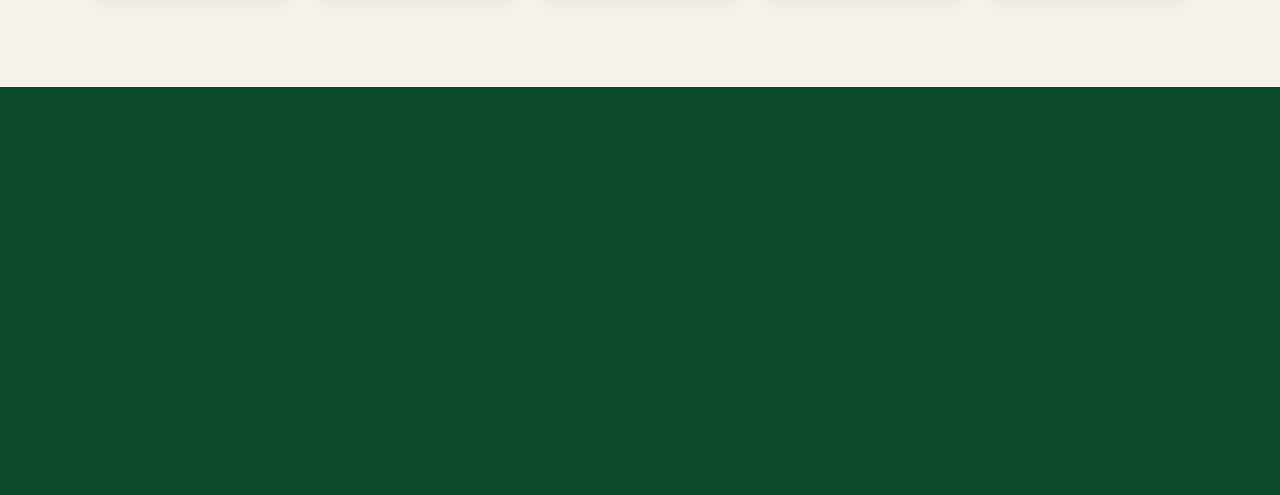
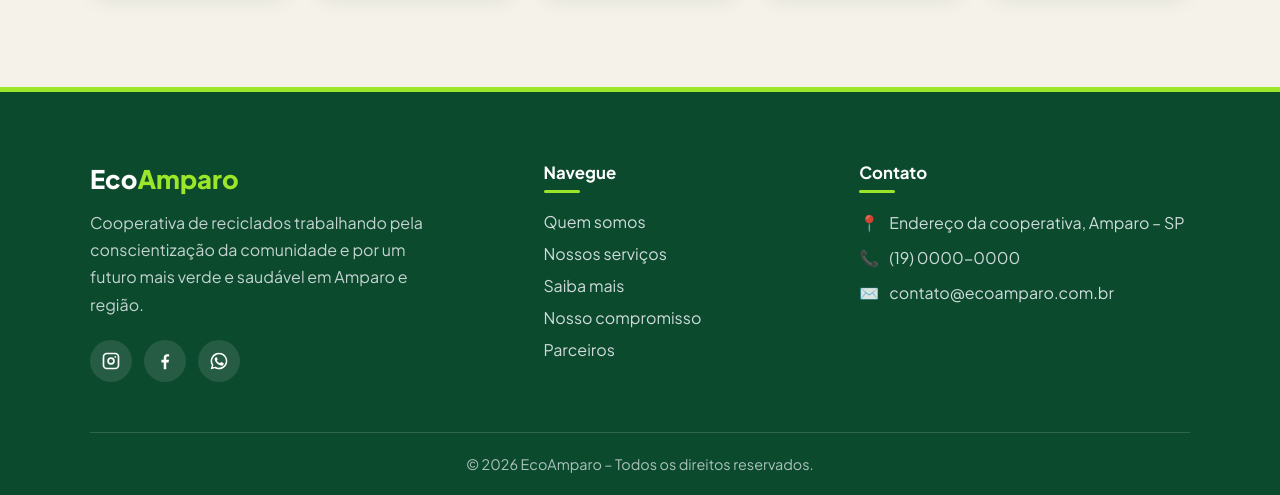
Before and after one commit to Jimi-45/projeto-coop-amp, a plain HTML site: page index.html in a window 1280 px wide. Shown: the part 4286-4781 px from the top of the page. Before the commit the page ends 4373 px from the top, so only its background shows below. Drawn offline with Linux system fonts and the light colour scheme.

Commit message:
Adicionar footer

```diff
--- a/app.js
+++ b/app.js
@@ -204,3 +204,8 @@ const observador = new IntersectionObserver((entradas) => {
     });
 }, { threshold: 0.2 });
 cards.forEach(card => observador.observe(card));
+
+//FOOTER
+
+// Atualiza o ano automaticamente
+    document.getElementById('ano').textContent = new Date().getFullYear();
--- a/index.html
+++ b/index.html
@@ -405,5 +405,58 @@
         </div>
     </section>
 
+    <!-- ===== FOOTER ===== -->
+
+    <footer class="rodape" id="contato">
+        <div class="rodape__container">
+
+        <div class="rodape__marca">
+            <h3>Eco<span>Amparo</span></h3>
+            <p>
+            Cooperativa de reciclados trabalhando pela conscientização da comunidade
+            e por um futuro mais verde e saudável em Amparo e região.
+            </p>
+            <div class="rodape__redes">
+            <!-- Troque o href pelos links reais -->
+            <a href="#" aria-label="Instagram" target="_blank" rel="noopener">
+                <svg viewBox="0 0 24 24"><path d="M7 2h10a5 5 0 0 1 5 5v10a5 5 0 0 1-5 5H7a5 5 0 0 1-5-5V7a5 5 0 0 1 5-5zm0 2a3 3 0 0 0-3 3v10a3 3 0 0 0 3 3h10a3 3 0 0 0 3-3V7a3 3 0 0 0-3-3H7zm5 3.5A4.5 4.5 0 1 1 7.5 12 4.5 4.5 0 0 1 12 7.5zm0 2A2.5 2.5 0 1 0 14.5 12 2.5 2.5 0 0 0 12 9.5zM17.2 6a1.1 1.1 0 1 1-1.1 1.1A1.1 1.1 0 0 1 17.2 6z"/></svg>
+            </a>
+            <a href="#" aria-label="Facebook" target="_blank" rel="noopener">
+                <svg viewBox="0 0 24 24"><path d="M13.5 22v-8.2h2.8l.5-3.3h-3.3V8.4c0-.9.4-1.7 1.8-1.7h1.6V3.9a20 20 0 0 0-2.4-.1c-2.4 0-4 1.5-4 4.1v2.6H7.7v3.3h2.8V22h3z"/></svg>
+            </a>
+            <a href="#" aria-label="WhatsApp" target="_blank" rel="noopener">
+                <svg viewBox="0 0 24 24"><path d="M12 2a10 10 0 0 0-8.6 15.1L2 22l5-1.3A10 10 0 1 0 12 2zm0 18.2a8.2 8.2 0 0 1-4.2-1.2l-.3-.2-3 .8.8-2.9-.2-.3A8.2 8.2 0 1 1 12 20.2zm4.5-6.1c-.2-.1-1.5-.7-1.7-.8s-.4-.1-.6.1-.6.8-.8 1-.3.2-.5.1a6.700 6.700 0 0 1-3.300-2.900c-.2-.4.2-.4.7-1.300a.5.5 0 0 0 0-.5c-.1-.1-.6-1.400-.8-1.900s-.4-.4-.6-.4h-.5a1 1 0 0 0-.7.3 3 3 0 0 0-.9 2.200 5.200 5.200 0 0 0 1.100 2.800 11.900 11.900 0 0 0 4.600 4.100c1.700.7 2.400.8 3.200.7a2.700 2.700 0 0 0 1.800-1.300 2.200 2.200 0 0 0 .2-1.300c-.1-.1-.3-.2-.5-.3z"/></svg>
+            </a>
+            </div>
+        </div>
+
+        <div>
+            <h4>Navegue</h4>
+            <ul>
+            <li><a href="#quem-somos">Quem somos</a></li>
+            <li><a href="#servicos">Nossos serviços</a></li>
+            <li><a href="#saiba-mais">Saiba mais</a></li>
+            <li><a href="#compromisso">Nosso compromisso</a></li>
+            <li><a href="#parceiros">Parceiros</a></li>
+            </ul>
+        </div>
+
+        <div>
+            <h4>Contato</h4>
+            <ul class="rodape__contato">
+            <!-- Troque pelos dados reais da cooperativa -->
+            <li>📍 <span>Endereço da cooperativa, Amparo – SP</span></li>
+            <li>📞 <a href="tel:+5519000000000">(19) 0000-0000</a></li>
+            <li>✉️ <a href="mailto:contato@ecoamparo.com.br">contato@ecoamparo.com.br</a></li>
+            </ul>
+        </div>
+
+        </div>
+
+        <div class="rodape__copy">
+        © <span id="ano">2026</span> EcoAmparo – Todos os direitos reservados.
+        </div>
+    </footer>
+
 </body>
 </html>
--- a/style.css
+++ b/style.css
@@ -1040,6 +1040,122 @@ header {
     transform: scale(1.08);
 }
 
+/* ===== FOOTER ===== */
+.rodape {
+    background: var(--verde-escuro);
+    color: var(--texto-claro);
+    padding: 70px 20px 0;
+    border-top: 5px solid var(--verde-destaque);
+}
+
+.rodape__container {
+    max-width: 1100px;
+    margin: 0 auto;
+    display: grid;
+    grid-template-columns: 1.5fr 1fr 1.2fr;
+    gap: 40px;
+}
+
+.rodape__marca h3 {
+    font-size: 1.6rem;
+    font-weight: 800;
+    margin-bottom: 14px;
+}
+
+.rodape__marca h3 span { color: var(--verde-destaque); }
+
+.rodape__marca p {
+    line-height: 1.7;
+    color: rgba(241, 245, 249, 0.8);
+    max-width: 340px;
+}
+
+.rodape h4 {
+    font-size: 1.05rem;
+    font-weight: 700;
+    margin-bottom: 18px;
+    position: relative;
+    padding-bottom: 10px;
+}
+
+.rodape h4::after {
+    content: "";
+    position: absolute;
+    left: 0;
+    bottom: 0;
+    width: 36px;
+    height: 3px;
+    border-radius: 3px;
+    background: var(--verde-destaque);
+}
+
+.rodape ul { list-style: none; }
+.rodape li { margin-bottom: 11px; }
+
+.rodape a {
+    color: rgba(241, 245, 249, 0.85);
+    text-decoration: none;
+    transition: color .25s ease, padding-left .25s ease;
+}
+
+.rodape ul a:hover {
+    color: var(--verde-destaque);
+    padding-left: 6px;
+}
+
+.rodape__contato li {
+    display: flex;
+    gap: 10px;
+    line-height: 1.5;
+    color: rgba(241, 245, 249, 0.85);
+}
+
+.rodape__contato a:hover { color: var(--verde-destaque); }
+
+/* Redes sociais */
+.rodape__redes {
+    display: flex;
+    gap: 12px;
+    margin-top: 22px;
+}
+
+.rodape__redes a {
+    width: 42px;
+    height: 42px;
+    border-radius: 50%;
+    background: rgba(255, 255, 255, 0.1);
+    display: flex;
+    align-items: center;
+    justify-content: center;
+    transition: background .25s ease, transform .25s ease;
+}
+
+.rodape__redes a:hover {
+    background: var(--verde-destaque);
+    transform: translateY(-4px);
+}
+
+.rodape__redes svg {
+    width: 20px;
+    height: 20px;
+    fill: #fff;
+    transition: fill .25s ease;
+}
+
+.rodape__redes a:hover svg { fill: var(--verde-escuro); }
+
+/* Linha de direitos */
+.rodape__copy {
+    max-width: 1100px;
+    margin: 50px auto 0;
+    padding: 22px 0;
+    border-top: 1px solid rgba(255, 255, 255, 0.15);
+    text-align: center;
+    font-size: .9rem;
+    color: rgba(241, 245, 249, 0.7);
+}
+
+
 /* =========================================
    RESPONSIVIDADE
    ========================================= */
@@ -1147,6 +1263,47 @@ header {
     .prev-btn { left: 1rem; }
     .next-btn { right: 1rem; }
 }
+
+@media (max-width: 900px) {
+  .compromisso__container {
+    grid-template-columns: 1fr;
+    gap: 50px;
+  }
+
+  .compromisso__logo-card {
+    max-width: 400px;
+    margin: 0 auto;
+  }
+
+  .compromisso__titulo {
+    font-size: 2rem;
+  }
+}
+
+@media (max-width: 600px) {
+    .parceiros { padding: 60px 16px; }
+    .parceiros__grade { grid-template-columns: repeat(2, 1fr); gap: 14px; }
+    .parceiro-card { height: 130px; padding: 14px; }
+}
+
+@media (prefers-reduced-motion: reduce) {
+    .parceiro-card { opacity: 1; transform: none; transition: none; }
+}
+
+@media (max-width: 800px) {
+    .rodape { padding-top: 50px; }
+    .rodape__container {
+    grid-template-columns: 1fr;
+    text-align: center;
+    gap: 34px;
+    }
+    .rodape__marca p { margin: 0 auto; }
+    .rodape h4::after { left: 50%; transform: translateX(-50%); }
+    .rodape__contato li { justify-content: center; }
+    .rodape__redes { justify-content: center; }
+    .rodape ul a:hover { padding-left: 0; }
+}
+
 /* ---------- Telas maiores ---------- */
 @media (min-width: 800px) {
     .sv__lista {
@@ -1174,29 +1331,3 @@ header {
     .sm-item,
     .sm-item summary::after { transition: none; }
 }
-
-@media (max-width: 900px) {
-  .compromisso__container {
-    grid-template-columns: 1fr;
-    gap: 50px;
-  }
-
-  .compromisso__logo-card {
-    max-width: 400px;
-    margin: 0 auto;
-  }
-
-  .compromisso__titulo {
-    font-size: 2rem;
-  }
-}
-
-@media (max-width: 600px) {
-    .parceiros { padding: 60px 16px; }
-    .parceiros__grade { grid-template-columns: repeat(2, 1fr); gap: 14px; }
-    .parceiro-card { height: 130px; padding: 14px; }
-}
-
-@media (prefers-reduced-motion: reduce) {
-    .parceiro-card { opacity: 1; transform: none; transition: none; }
-}
```
